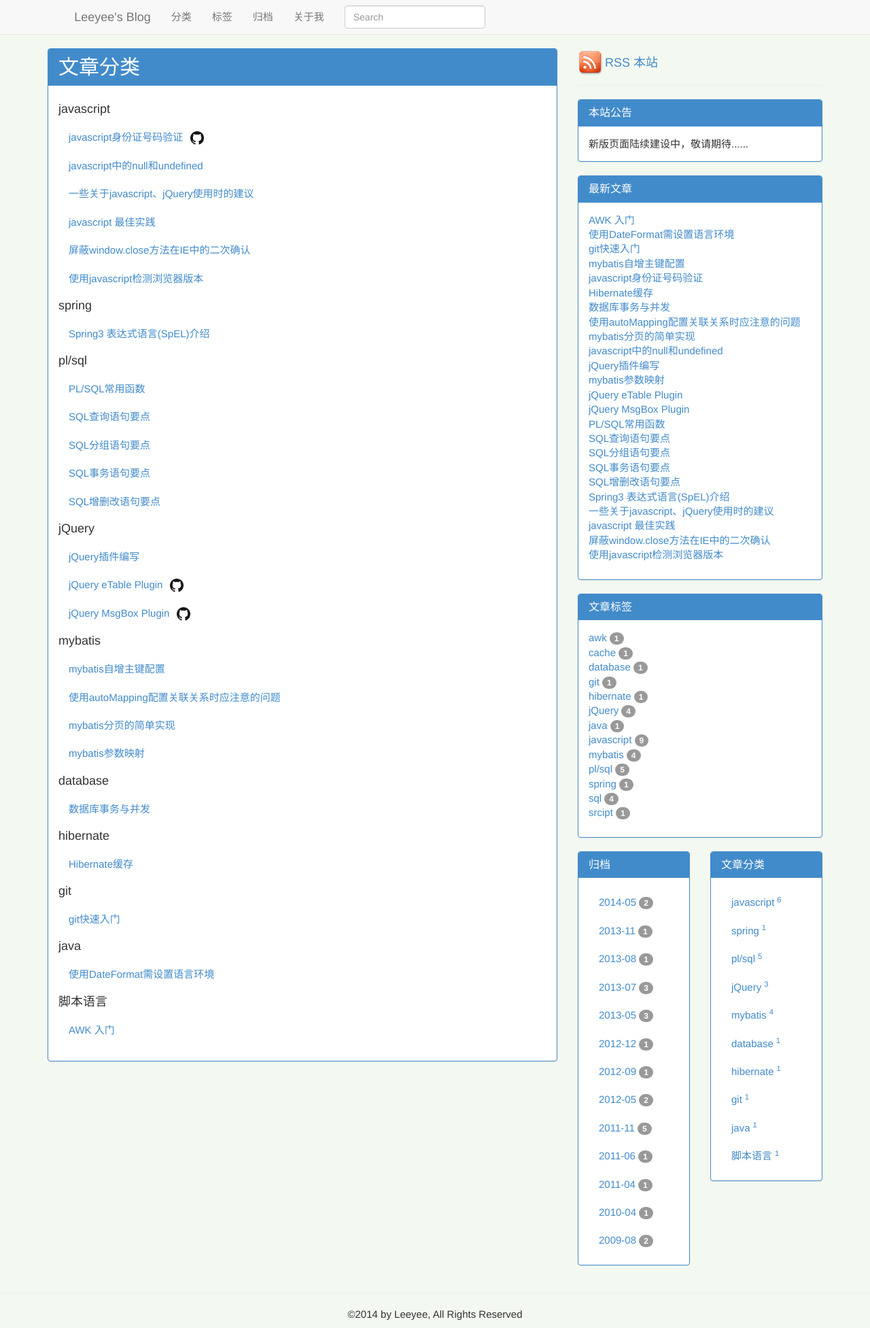
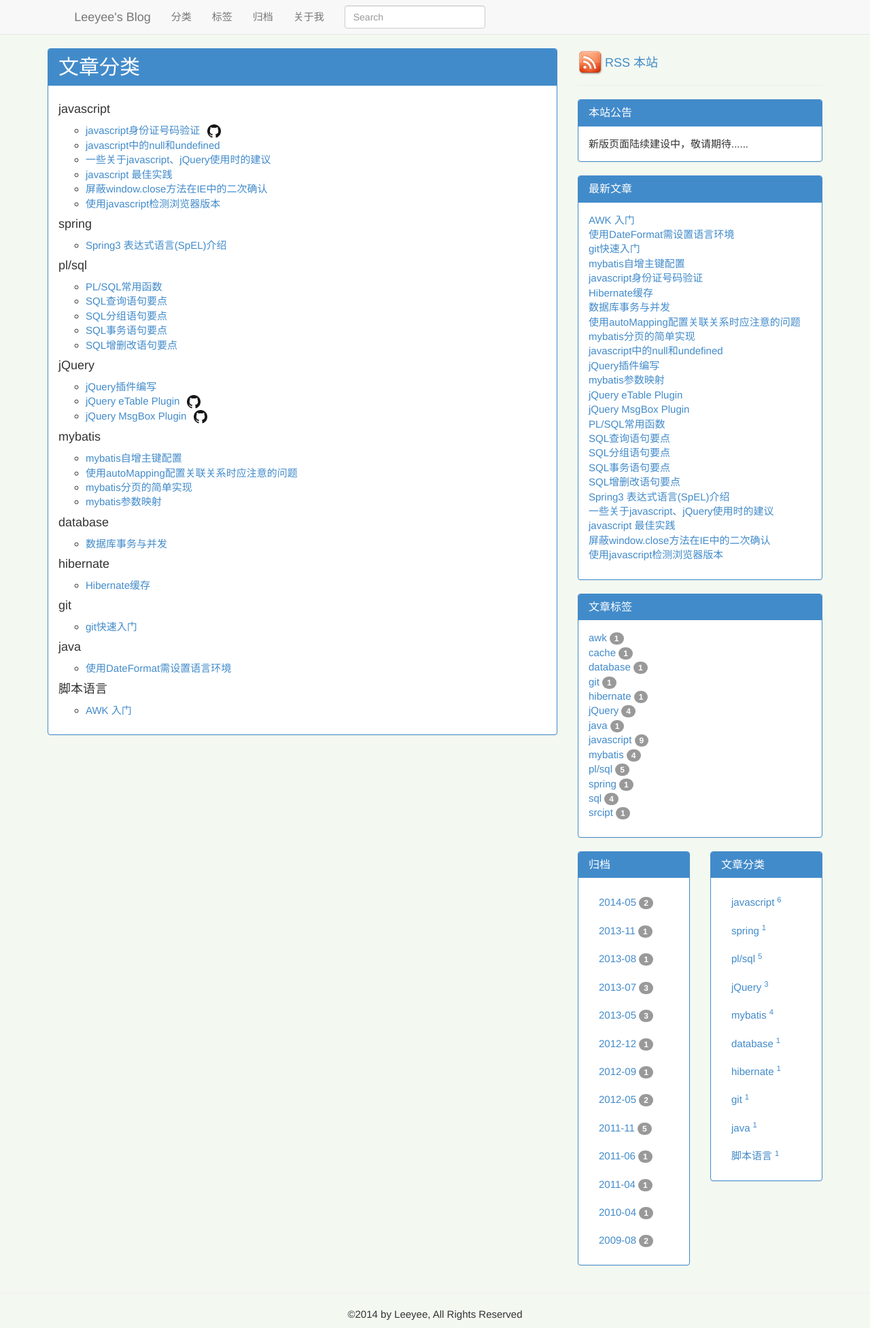
Before and after one commit to leeyee/leeyee.github.com, a Jekyll site: the page built from categorys.html, in a window 1280 px wide. Shown: the whole page at 68% size. Built offline with Jekyll 4.4.1, drawn with Linux system fonts in a browser that asks for light colours; Markdown is read by kramdown in place of the engine named in the settings.

Commit message:
fixed categorys.html

```diff
--- a/categorys.html
+++ b/categorys.html
@@ -11,7 +11,7 @@ title: 文章分类
         <ul class="list-unstyled">
             <li><h4 id="{{category[0]}}">{{category[0]}}</h4></li>
             <li>
-                <ul class="nav nav-list">
+                <ul>
                     {% for post in site.posts %}
                     {% if  post.category == category[1][0].category %}
                     <li><a href="{{ post.url }}/">{{post.title}}{% if post.github %}
```
